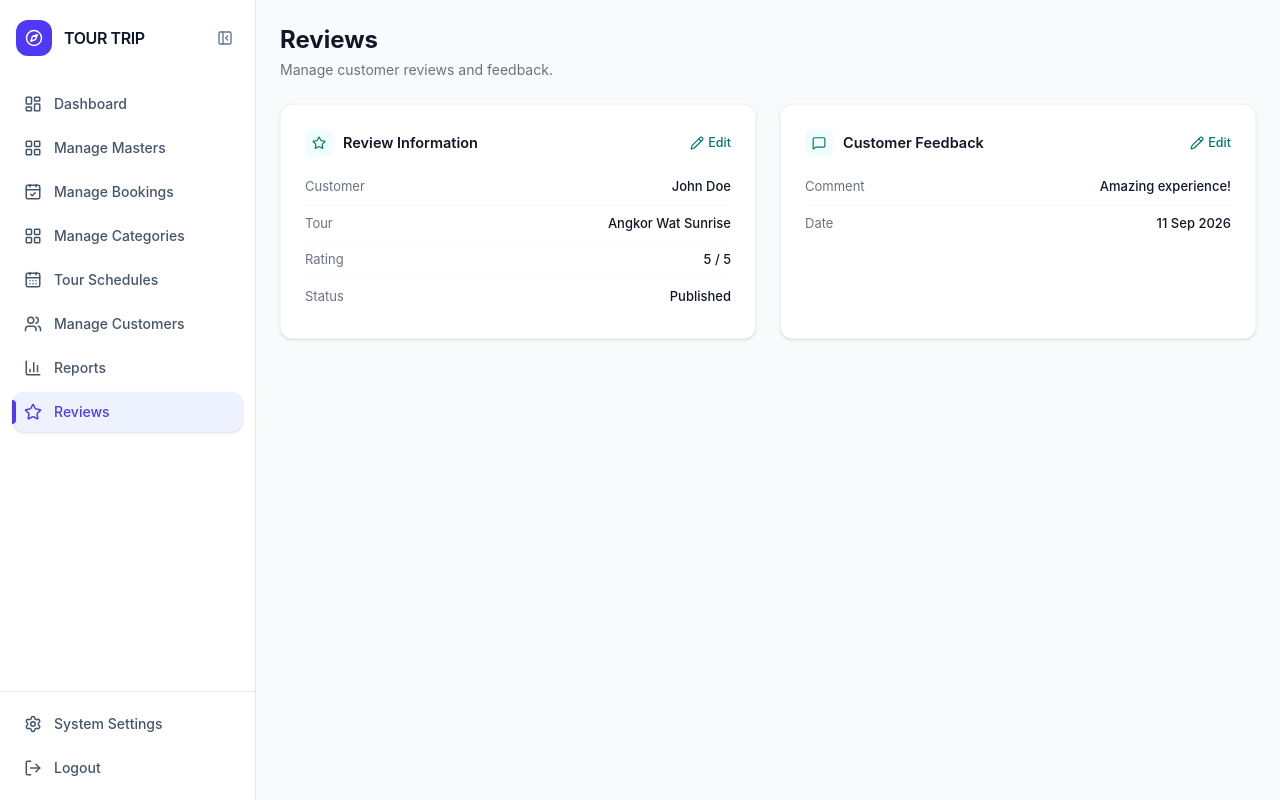
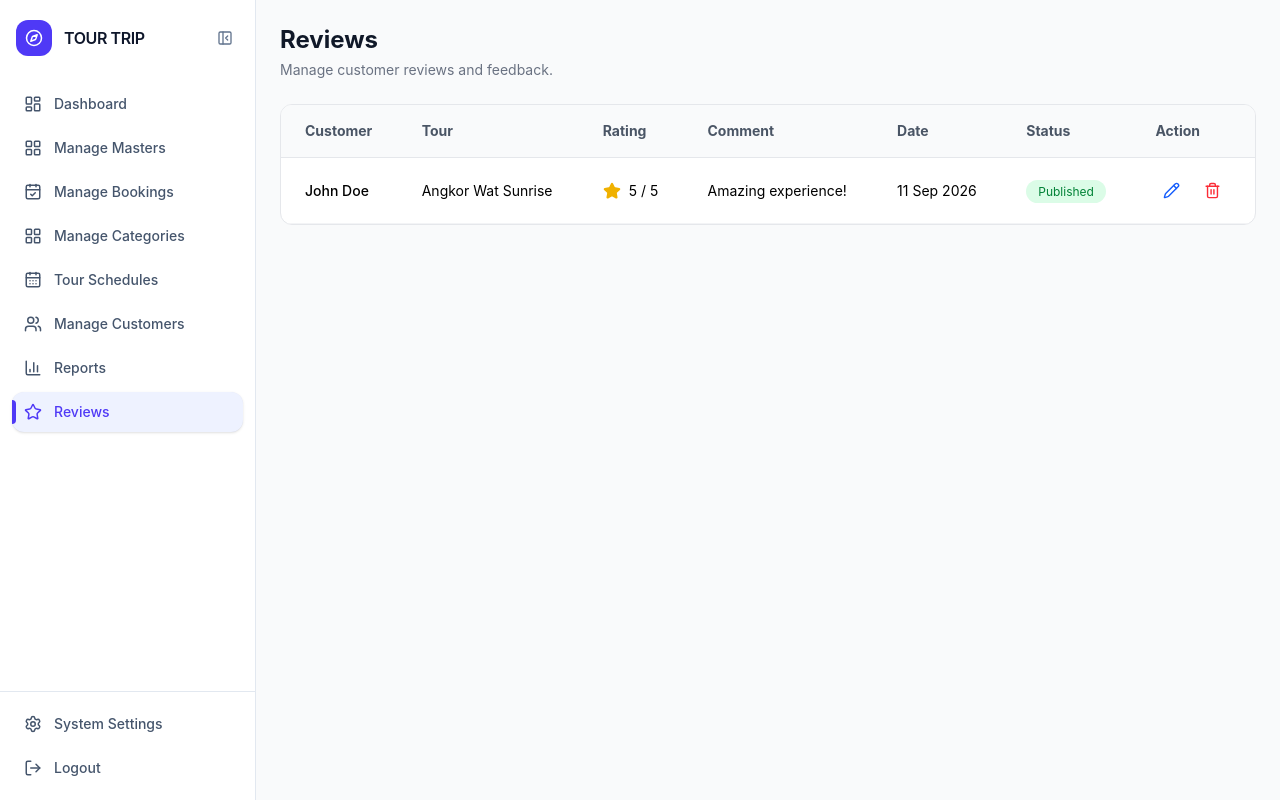
Before and after one commit to NalenSrin123/tour-trip-front-sat-11, a React (Vite) app: page /admin/reviews in a window 1280 px wide. Built offline with nearby package versions, Linux system fonts and the light colour scheme.

Commit message:
update page review to display as table

```diff
--- a/package.json
+++ b/package.json
@@ -14,7 +14,7 @@
     "axios": "^1.20.0",
     "chart.js": "^4.5.1",
     "framer-motion": "^13.1.1",
-    "lucide-react": "^1.33.0",
+    "lucide-react": "^1.47.0",
     "react": "^19.2.8",
     "react-chartjs-2": "^5.3.1",
     "react-dom": "^19.2.8",
--- a/src/pages/admin/reviews/ReviewsPage.jsx
+++ b/src/pages/admin/reviews/ReviewsPage.jsx
@@ -1,6 +1,4 @@
-import { Star, User, MessageSquare } from "lucide-react";
-import ReviewCard from "../../../components/admin/ReviewCard";
-import ReviewRow from "../../../components/admin/ReviewRow";
+import { Star, Pencil, Trash2 } from "lucide-react";
 
 const ReviewsPage = () => {
     return (
@@ -14,47 +12,72 @@ const ReviewsPage = () => {
                     Manage customer reviews and feedback.
                 </p>
             </div>
-            <div className="grid grid-cols-1 lg:grid-cols-2 gap-6">
-                <ReviewCard
-                    title="Review Information"
-                    icon={Star}
-                    onEdit={() => console.log("Edit review")}
-                >
-                    <ReviewRow
-                        label="Customer"
-                        value="John Doe"
-                    />
 
-                    <ReviewRow
-                        label="Tour"
-                        value="Angkor Wat Sunrise"
-                    />
+            <div className="bg-white border border-gray-200 rounded-xl overflow-hidden">
+                <table className="w-full text-sm">
+                    <thead className="bg-gray-50 border-b border-gray-200">
+                        <tr className="text-left text-gray-600">
+                            <th className="px-6 py-4">Customer</th>
+                            <th className="px-6 py-4">Tour</th>
+                            <th className="px-6 py-4">Rating</th>
+                            <th className="px-6 py-4">Comment</th>
+                            <th className="px-6 py-4">Date</th>
+                            <th className="px-6 py-4">Status</th>
+                            <th className="px-6 py-4">Action</th>
+                        </tr>
+                    </thead>
 
-                    <ReviewRow
-                        label="Rating"
-                        value="5 / 5"
-                    />
+                    <tbody>
+                        <tr className="border-b border-gray-100 hover:bg-gray-50">
+                            <td className="px-6 py-4 font-medium">
+                                John Doe
+                            </td>
 
-                    <ReviewRow
-                        label="Status"
-                        value="Published"
-                    />
-                </ReviewCard>
+                            <td className="px-6 py-4">
+                                Angkor Wat Sunrise
+                            </td>
 
-                <ReviewCard
-                    title="Customer Feedback"
-                    icon={MessageSquare}
-                >
-                    <ReviewRow
-                        label="Comment"
-                        value="Amazing experience!"
-                    />
+                            <td className="px-6 py-4">
+                                <div className="flex items-center gap-1">
+                                    <Star
+                                        size={18}
+                                        className="text-yellow-500 fill-yellow-500"
+                                    />
 
-                    <ReviewRow
-                        label="Date"
-                        value="11 Sep 2026"
-                    />
-                </ReviewCard>
+                                    <span className="ml-1">
+                                        5 / 5
+                                    </span>
+                                </div>
+                            </td>
+
+                            <td className="px-6 py-4">
+                                Amazing experience!
+                            </td>
+
+                            <td className="px-6 py-4">
+                                11 Sep 2026
+                            </td>
+
+                            <td className="px-6 py-4">
+                                <span className="bg-green-100 text-green-700 px-3 py-1 rounded-full text-xs">
+                                    Published
+                                </span>
+                            </td>
+
+                            <td className="px-6 py-4">
+                                <div className="flex items-center gap-2">
+                                    <button className="p-2 text-blue-600 hover:bg-blue-50 rounded-lg">
+                                        <Pencil size={17} />
+                                    </button>
+
+                                    <button className="p-2 text-red-500 hover:bg-red-50 rounded-lg">
+                                        <Trash2 size={17} />
+                                    </button>
+                                </div>
+                            </td>
+                        </tr>
+                    </tbody>
+                </table>
             </div>
         </div>
     );
```
Also changed, not shown: 1 other file (tests, documents, lock files or other folders).
